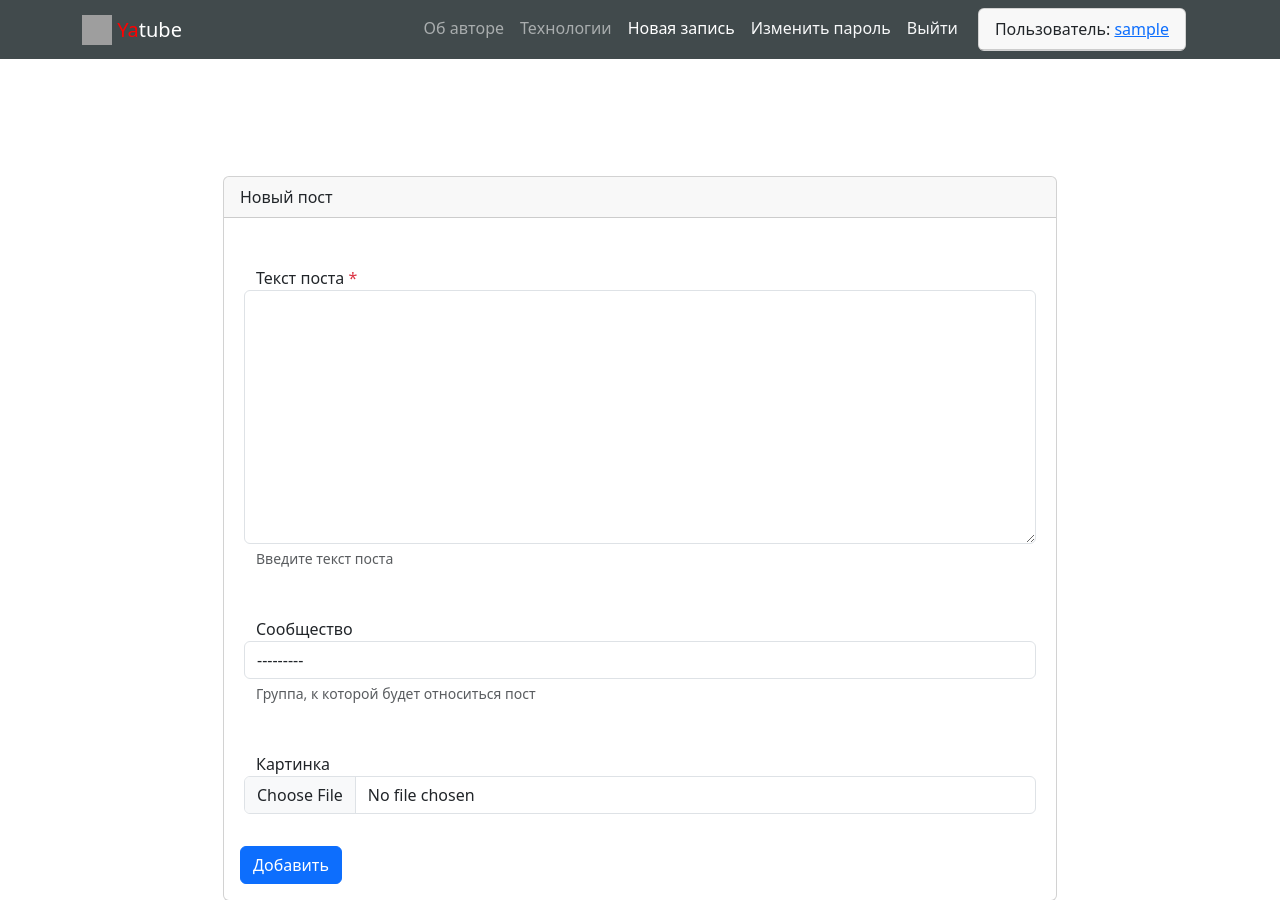
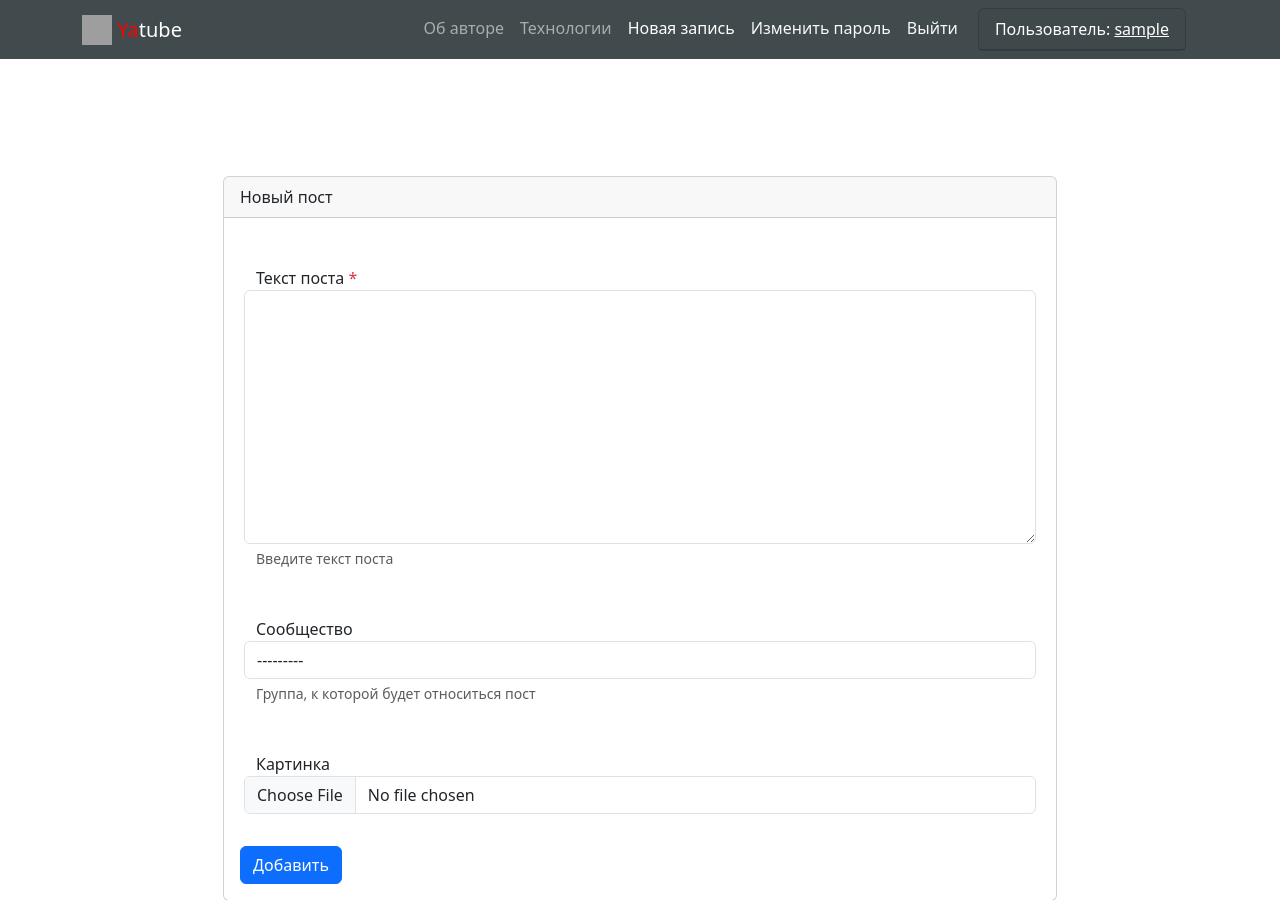
Before and after one commit to viator3m/journals, a Django app: page /create/ in a window 1280 px wide. Shown: the top 900 px of the page. Run offline with Django 3.2, Linux system fonts and the light colour scheme; the visitor is signed in with stand-in values (Sample User, id 1); data that the repository does not hold is empty; some libraries are stand-ins or nearby versions; grey boxes are pictures that could not be loaded.

Commit message:
Header design

```diff
--- a/yatube/templates/includes/header.html
+++ b/yatube/templates/includes/header.html
@@ -65,9 +65,9 @@
     <li>
     {% if request.user.is_authenticated %}
       <div class="container d-flex justify-content-end">
-        <div class="card">
-          <div class="card-header">
-            Пользователь: <a href="{% url 'posts:profile' user.username %}">{{ user.username }}</a>
+        <div class="card" style="background-color: #414a4c">
+          <div class="card-header" style="color: white">
+            Пользователь: <a href="{% url 'posts:profile' user.username %}" style="color: white">{{ user.username }}</a>
           </div>
         </div>
       </div>
--- a/yatube/templates/posts/includes/post.html
+++ b/yatube/templates/posts/includes/post.html
@@ -18,7 +18,7 @@
       </li>
     </ul>
     <div class="card-body">
-      {% thumbnail post.image "960x339" crop="center" upscale=True as im %}
+      {% thumbnail post.image "960x500" crop="center" upscale=True as im %}
         <img class="card-img my-2" src="{{ im.url }}" alt="">
       {% endthumbnail %}
       {{ post.text|truncatechars:300 }}
```
